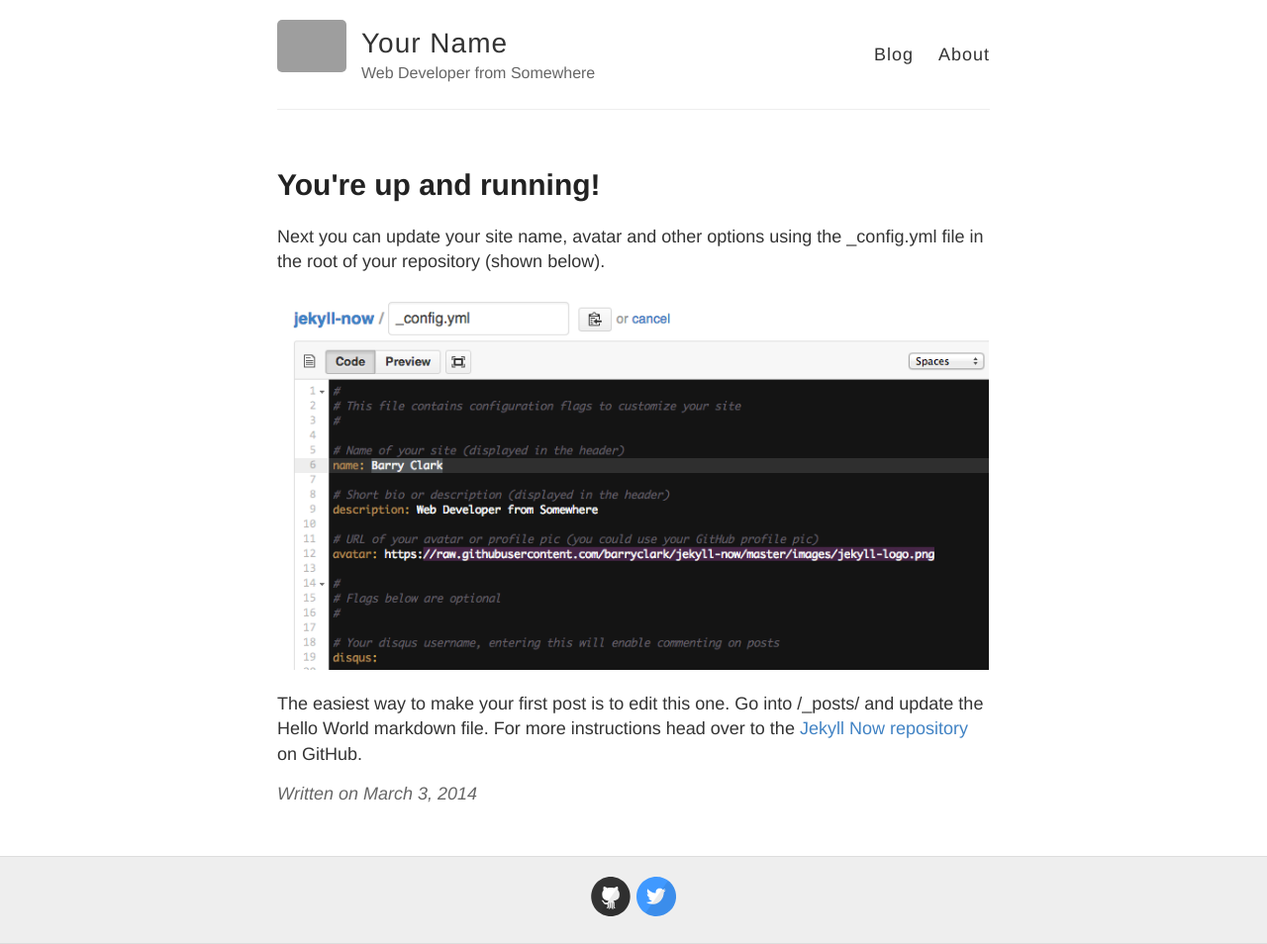
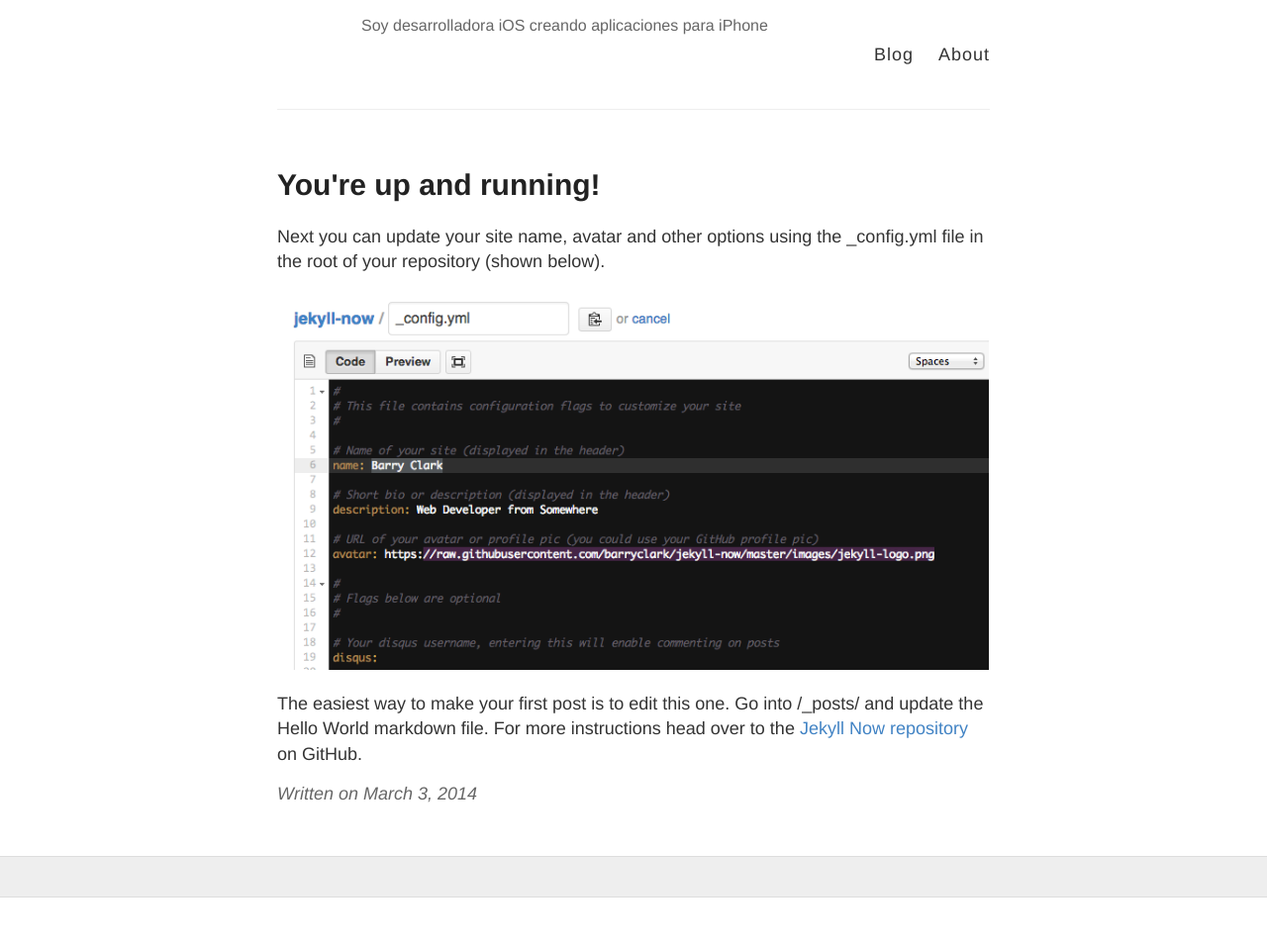
Before and after one commit to Rociomartos29/Portfolio, a Jekyll site: the page built from jekyll-now-master/_posts/2014-3-3-Hello-World.md, in a window 1280 px wide. Shown: the whole page at 99% size. Built offline with Jekyll 4.4.1, drawn with Linux system fonts in a browser that asks for light colours; after the commit the page ends 907 px from its top, so only the background shows below that; some of the changed lines change nothing that is shown; grey boxes are pictures that could not be loaded.

Commit message:
Update _config.yml

```diff
--- a/jekyll-now-master/_config.yml
+++ b/jekyll-now-master/_config.yml
@@ -1,86 +1,5 @@
-#
-# This file contains configuration flags to customize your site
-#
-
-# Name of your site (displayed in the header)
-name: Your Name
-
-# Short bio or description (displayed in the header)
-description: Web Developer from Somewhere
-
-# URL of your avatar or profile pic (you could use your GitHub profile pic)
-avatar: https://raw.githubusercontent.com/barryclark/jekyll-now/master/images/jekyll-logo.png
-
-#
-# Flags below are optional
-#
-
-# Includes an icon in the footer for each username you enter
-footer-links:
-  dribbble:
-  email:
-  facebook:
-  flickr:
-  github: barryclark/jekyll-now
-  instagram:
-  linkedin:
-  pinterest:
-  rss: # just type anything here for a working RSS icon
-  twitter: jekyllrb
-  stackoverflow: # your stackoverflow profile, e.g. "users/50476/bart-kiers"
-  youtube: # channel/<your_long_string> or user/<user-name>
-  googleplus: # anything in your profile username that comes after plus.google.com/
-
-
-# Enter your Disqus shortname (not your username) to enable commenting on posts
-# You can find your shortname on the Settings page of your Disqus account
-disqus:
-
-# Enter your Google Analytics web tracking code (e.g. UA-2110908-2) to activate tracking
-google_analytics:
-
-# Your website URL (e.g. http://barryclark.github.io or http://www.barryclark.co)
-# Used for Sitemap.xml and your RSS feed
-url:
-
-# If you're hosting your site at a Project repository on GitHub pages
-# (http://yourusername.github.io/repository-name)
-# and NOT your User repository (http://yourusername.github.io)
-# then add in the baseurl here, like this: "/repository-name"
-baseurl: ""
-
-#
-# !! You don't need to change any of the configuration flags below !!
-#
-
-permalink: /:title/
-
-# The release of Jekyll Now that you're using
-version: v1.2.0
-
-# Jekyll 3 now only supports Kramdown for Markdown
-kramdown:
-  # Use GitHub flavored markdown, including triple backtick fenced code blocks
-  input: GFM
-  # Jekyll 3 and GitHub Pages now only support rouge for syntax highlighting
-  syntax_highlighter: rouge
-  syntax_highlighter_opts:
-    # Use existing pygments syntax highlighting css
-    css_class: 'highlight'
-
-# Set the Sass partials directory, as we're using @imports
-sass:
-  style: :expanded # You might prefer to minify using :compressed
-
-# Use the following plug-ins
-gems:
-  - jekyll-sitemap # Create a sitemap using the official Jekyll sitemap gem
-  - jekyll-feed # Create an Atom feed using the official Jekyll feed gem
-
-# Exclude these files from your production _site
-exclude:
-  - Gemfile
-  - Gemfile.lock
-  - LICENSE
-  - README.md
-  - CNAME
+title: "Mi Portfolio"
+description: "Soy desarrolladora iOS creando aplicaciones para iPhone"
+author: "Tu Nombre"
+email: "rocionintendo29@gmail.com"
+url: "https://nombre-usuario.github.io"
```
